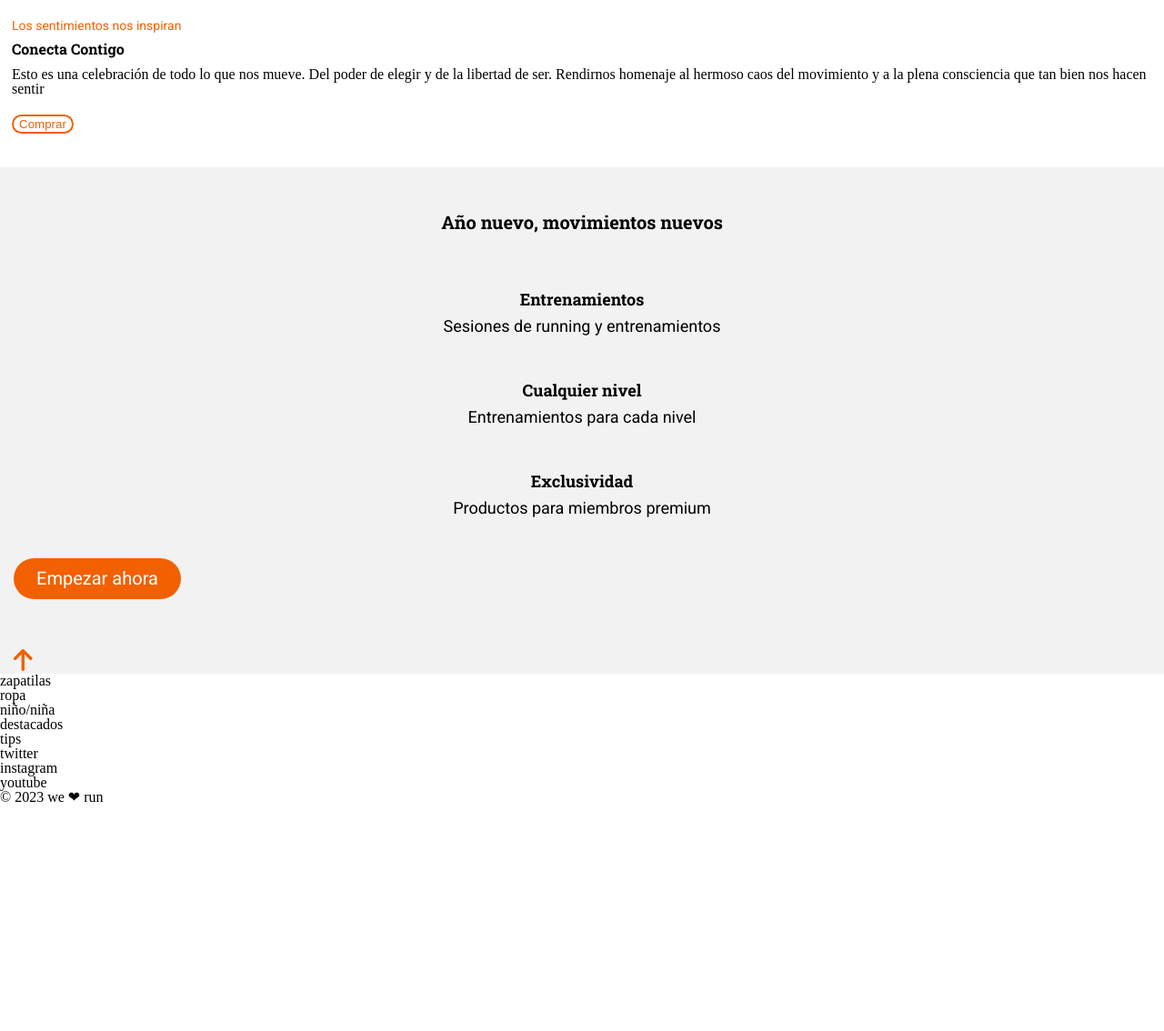
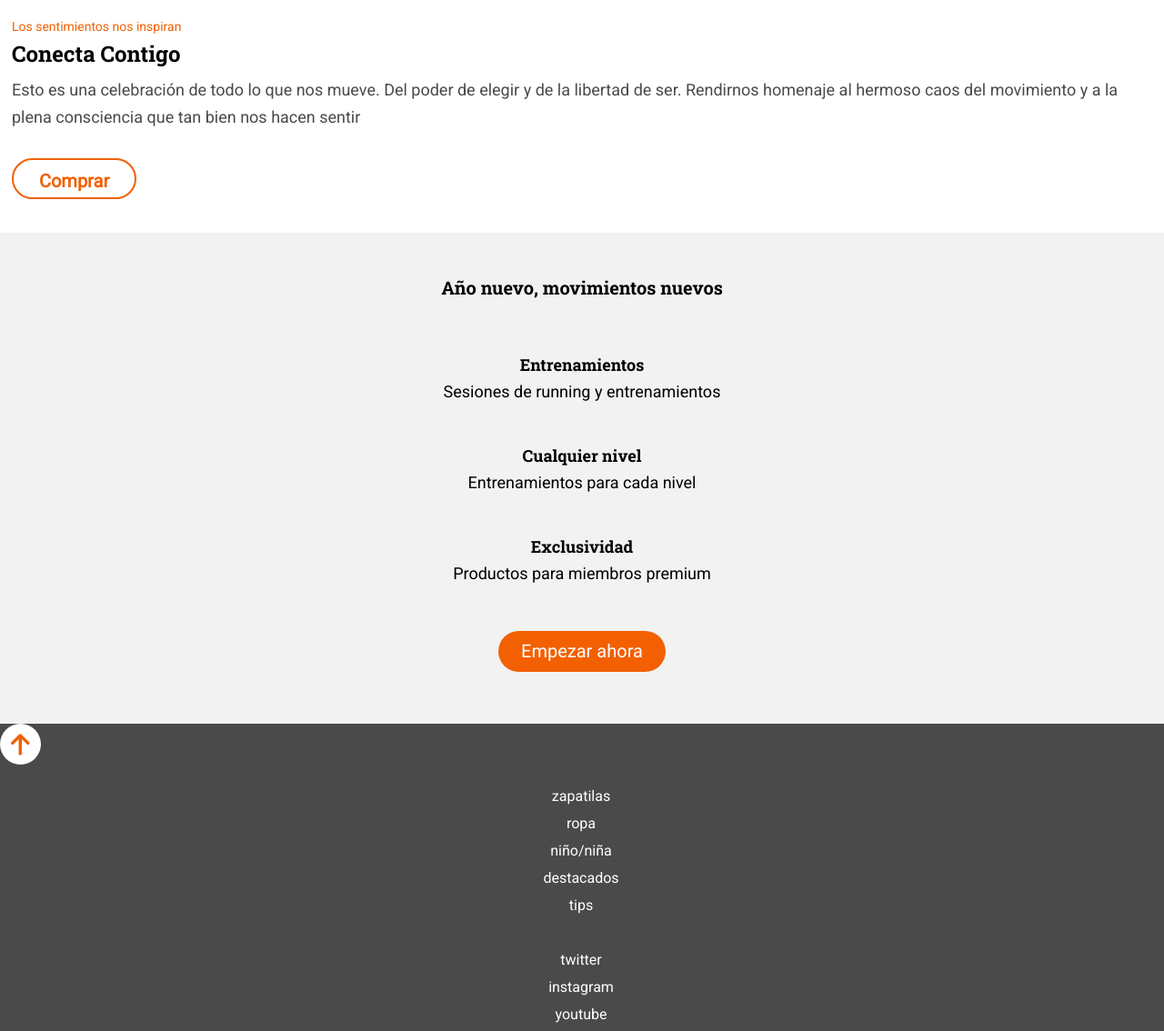
Before and after one commit to Adalab/modulo-1-evaluacion-final-NataliaPuertac, a website: page src/html/index.html in a window 1280 px wide. Shown: the part 840-1974 px from the top of the page at 91% size. Before the commit the page ends 1725 px from the top, so only its background shows below. Drawn offline with nearby package versions, Linux system fonts and the light colour scheme; files that its build step writes are made by us from their sources; files whose address does not match are found by name.

Commit message:
add css style

```diff
--- a/src/html/partials/footer.html
+++ b/src/html/partials/footer.html
@@ -1,22 +1,40 @@
 <footer class="footer">
 
-    <nav class="footer_nav1">
+    <nav class="footer_nav">
         <ul>
-            <li>zapatilas</li>
-            <li>ropa</li>
-            <li>niño/niña</li>
-            <li>destacados</li>
-            <li>tips</li>
+            <li>
+                <a class="footer_link" href="https://adalab.es/">zapatilas</a>
+            </li>
+            <li>
+                <a class="footer_link" href="https://adalab.es/">ropa</a>
+            </li>
+            <li>
+                <a class="footer_link" href="https://adalab.es/">niño/niña</a>
+            </li>
+            <li>
+                <a class="footer_link" href="https://adalab.es/">destacados</a>
+            </li>
+            <li>
+                <a class="footer_link" href="https://adalab.es/">tips</a>
+            </li>
         </ul>
     </nav>
 
-    <nav class="footer_nav2">
-        <ul>twitter</ul>
-        <ul>instagram</ul>
-        <ul>youtube</ul>
+    <nav class="footer_nav">
+        <ul>
+            <li>
+                <a class="footer_link" href="https://adalab.es/">twitter</a>
+            </li>
+            <li>
+                <a class="footer_link" href="https://adalab.es/">instagram</a>
+            </li>
+            <li>
+                <a class="footer_link" href="https://adalab.es/">youtube</a>
+            </li>
+        </ul>
    </nav>
 
-    <div class="footer_div">
+    <div class="footer_copy">
         <small>&copy 2023</small>
         <small>we ❤︎ run</small>
     </div>
--- a/src/html/partials/main.html
+++ b/src/html/partials/main.html
@@ -3,7 +3,7 @@
     <section class="section1">
         <p class="section1_small">Los sentimientos nos inspiran</p>
         <h2 class="section1_title1">Conecta Contigo</h2>
-        <p class_="section_text1"> Esto es una celebración de todo lo que nos mueve. Del poder de elegir y de la libertad de ser. Rendirnos homenaje al hermoso caos del movimiento y a la plena consciencia que tan bien nos hacen sentir</p>
+        <p class="section1_text1"> Esto es una celebración de todo lo que nos mueve. Del poder de elegir y de la libertad de ser. Rendirnos homenaje al hermoso caos del movimiento y a la plena consciencia que tan bien nos hacen sentir</p>
         <button class="section1_botton">Comprar</button>
     </section>
 
@@ -24,15 +24,13 @@
             <p class="section2_text">Productos para miembros premium</p>
         </article>
 
-        <div>
+        <div class="section2_div">
             <button class="section2_main_botton2">Empezar ahora</button>
         </div>
-
-        <div>
-            <img src="./assets/images/ico-arrow.svg">
-        </div>
-
     </section>
 
+    <div class="main_scroll">
+        <img class="main_ico_arrow" src="./assets/images/ico-arrow.svg">
+    </div>
 
 </main>
--- a/src/scss/core/_variables.scss
+++ b/src/scss/core/_variables.scss
@@ -1,23 +1,9 @@
-// Esta es la variable que usaremos como tamaño por defecto
-$defaultFontSize: 16;
-
-// Estos son los tamaños para las media-queries
-
-$breakpoint-tablet: 768px;
-$breakpoint-desktop: 1024px;
-
-// fonts
-// $font-main: 'Roboto', sans-serif;
-
-// colors
-// $color-text: #000;
-// $color-title: #000;
-// $color-background: #999;
 
 $background-orange: #f26002;
 $background-white: #ffffff;
-$color-text:#ffffff;
 $font-main-title: 'Roboto Slab', serif;
 $foont-main-text: 'Roboto', sans-serif;
 $color-text-section1: #4a4a4a;
 $background-color-main: #f2f2f2;
+$background-color-footer: #4a4a4a;
+$color-text-black:black;
--- a/src/scss/layout/_footer.scss
+++ b/src/scss/layout/_footer.scss
@@ -1,2 +1,35 @@
 .footer {
+    background-color: $background-color-footer;
+    display: flex;
+    flex-direction: column;
+    justify-content: center;
+    align-items: center;
+    padding: 65px 15px 36px 13px;
+    gap: 30px;
+
+
+    &_nav{
+        display: flex;
+        justify-content: center;
+        align-items: center;
+        text-align: center;
+    }
+
+    &_link{
+        font-family: $foont-main-text;
+        color:$background-white;
+        font-size: 16px;
+        line-height: 30px;
+        text-decoration: none;
+    }
+
+    &_copy{
+        font-family: $foont-main-text;
+        color: $background-white;
+        font-size: 14px;
+        line-height: 30px;
+        display: flex;
+        flex-direction: column;
+        text-align: center;
+        }
 }
--- a/src/scss/layout/_header.scss
+++ b/src/scss/layout/_header.scss
@@ -23,7 +23,7 @@
         display:flex;
         flex-direction: column;
         align-items: center;
-        color: $color-text;
+        color: $background-white;
     }
 
     &_title{
--- a/src/scss/layout/_main_section1.scss
+++ b/src/scss/layout/_main_section1.scss
@@ -4,15 +4,15 @@
     &_small{
         font-family: $foont-main-text;
         font-size: 14px;
-        line-height: 2.14;
+        line-height: 30px;
         color: $background-orange;
         margin-top: 20px;
     }
 
     &_title1{
         font-family: $font-main-title;
-        font-size: 24;
-        color: black;
+        font-size: 24px;
+        color: $color-text-black;
         font-weight: bold;
         line-height: 1.25;
         padding-bottom: 10px;
@@ -22,15 +22,20 @@
         font-family: $foont-main-text;
         font-size: 18px;
         line-height: 30px;
-        color: $color-text-section1;
+        color: $background-color-footer;
         padding-bottom: 10px;
-
     }
 
     &_botton{
+        width: 137.1px;
+        height: 45px;
+        font-family: $foont-main-text;
+        font-size: 20px;
+        font-weight: bold;
+        line-height: 2.25;
         border: solid 2px $background-orange;
         color: $background-orange;
-        background-color: white;
+        background-color: $background-white;
         margin-bottom: 35px;
         margin-top: 20px;
         border-radius: 22.5px;
--- a/src/scss/layout/_main_section2.scss
+++ b/src/scss/layout/_main_section2.scss
@@ -1,6 +1,6 @@
 .section2{
     background-color: $background-color-main;
-    padding: 30px 15px 0 15px;
+    padding: 30px 15px 50px 15px;
     display: grid;
     grid-template-columns: 1fr;
     grid-template-rows: 1fr 1fr 1fr 1fr 1fr;
@@ -10,7 +10,7 @@
         font-family: $font-main-title;
         font-size: 20px;
         line-height: 30px;
-        color:black;
+        color:$color-text-black;
         display: flex;
         text-align: center;
         justify-content: center;
@@ -33,14 +33,36 @@
         text-align: center;
     }
 
+    &_div{
+        display: flex;
+        text-align: center;
+        justify-content: center;
+        align-items: center;
+    }
     &_main_botton2{
         font-family: $foont-main-text;
         font-size: 20px;
-        color: white;
-        background-color: #f26002;
+        color: $background-white;
+        background-color: $background-orange;
         border-radius: 22.5px;
         width: 184px;
         height: 45px;
         border: none;
     }
-    }
+}
+
+.main_scroll{
+    position: absolute;
+    width: 45px;
+    height: 45px;
+    background-color: $background-white;
+    border-radius: 50%;
+    display: flex;
+    justify-content: center;
+    align-items: center;
+}
+
+.main_ico_arrow{
+    width: 20.6px;
+    height: 24px;
+}
```
